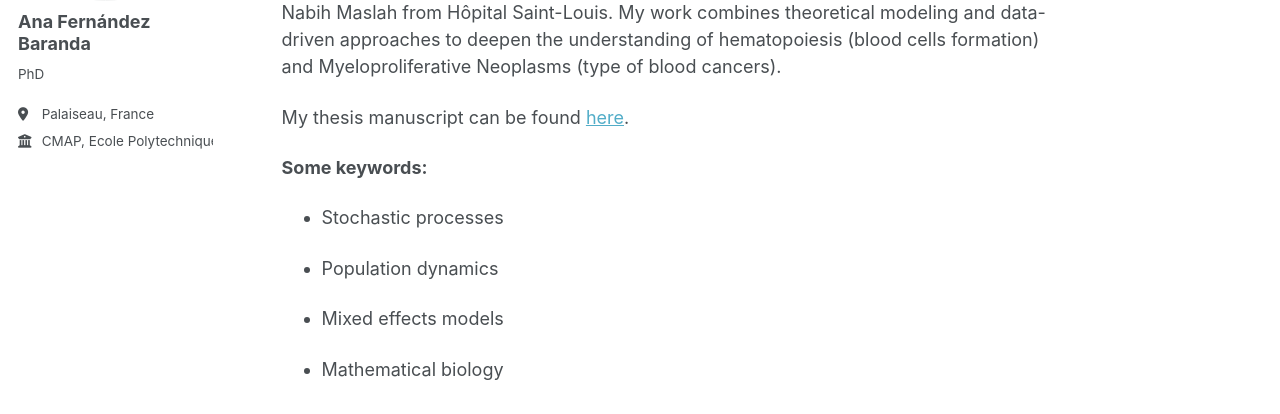
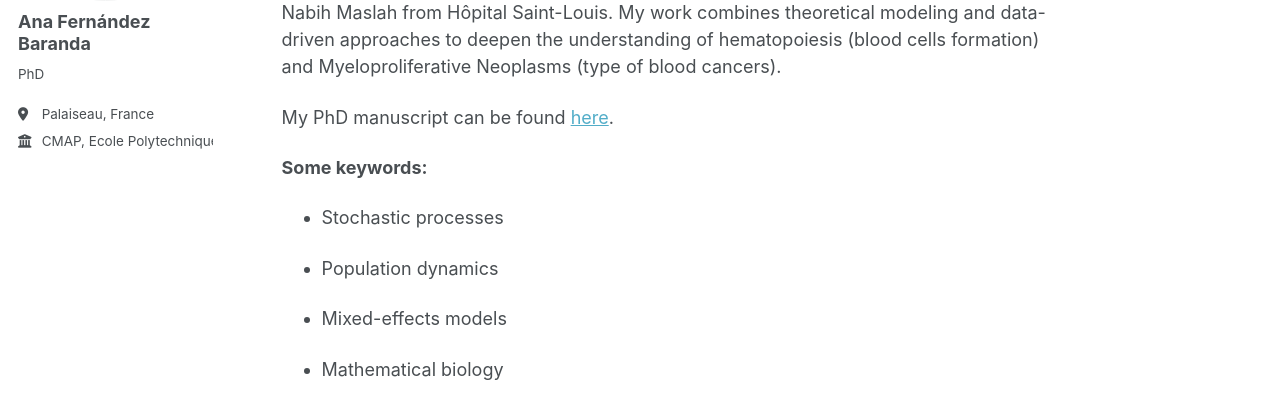
Before and after one commit to ana-fernandezbaranda/ana-fernandezbaranda.github.io, a Jekyll site: the page built from _pages/about.md, in a window 1280 px wide and 900 px high, scrolled down 536 px. Shown: the part 275-689 px from the top of the window. Built offline with Jekyll 4.4.1, drawn with Linux system fonts in a browser that asks for light colours; a script bundle is joined from its source files by our own code; library files that are not in the unit come from our copies.

Commit message:
Correct minor typos in about.md

```diff
--- a/_pages/about.md
+++ b/_pages/about.md
@@ -25,7 +25,7 @@ Research
 ======
 My PhD was done in close collaboration with the medical doctors Stéphane Giraudier and Nabih Maslah from Hôpital Saint-Louis. My work combines theoretical modeling and data-driven approaches to deepen the understanding of hematopoiesis (blood cells formation) and Myeloproliferative Neoplasms (type of blood cancers).
 
-My thesis manuscript can be found [here](https://ana-fernandezbaranda.github.io/files/THESE_NEW.pdf).
+My PhD manuscript can be found [here](https://ana-fernandezbaranda.github.io/files/THESE_NEW.pdf).
 
 **Some keywords:**
 
@@ -33,6 +33,6 @@ My thesis manuscript can be found [here](https://ana-fernandezbaranda.github.io/
 
 - Population dynamics
 
-- Mixed effects models
+- Mixed-effects models
 
- - Mathematical biology
+- Mathematical biology
```
